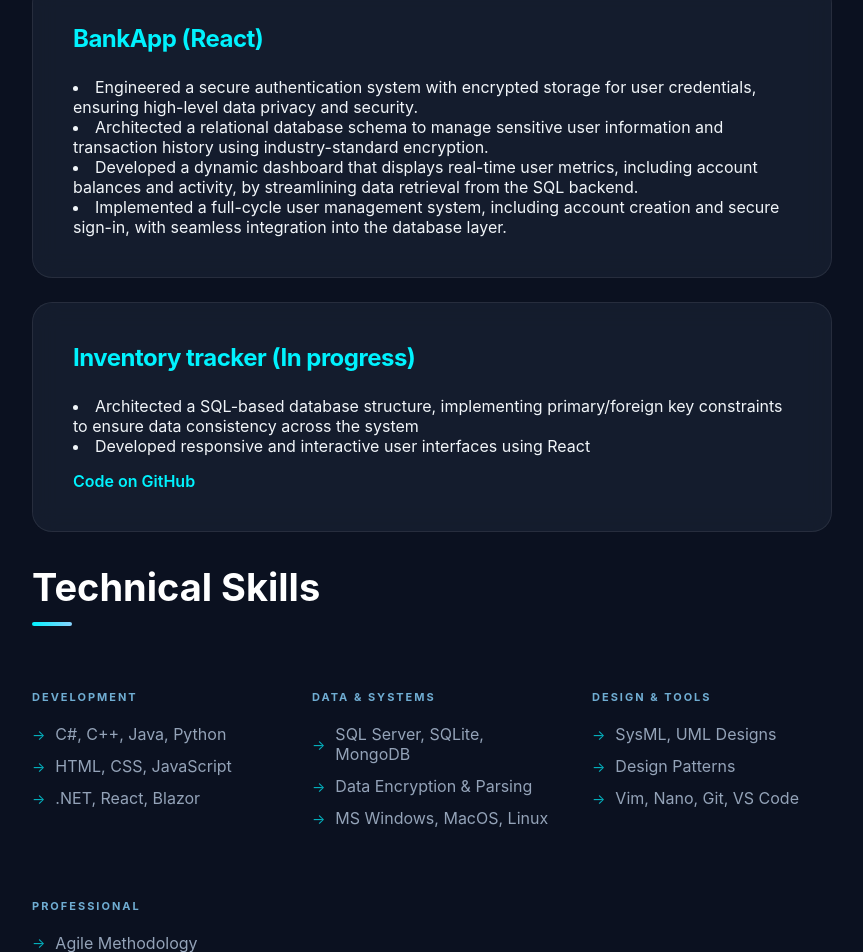
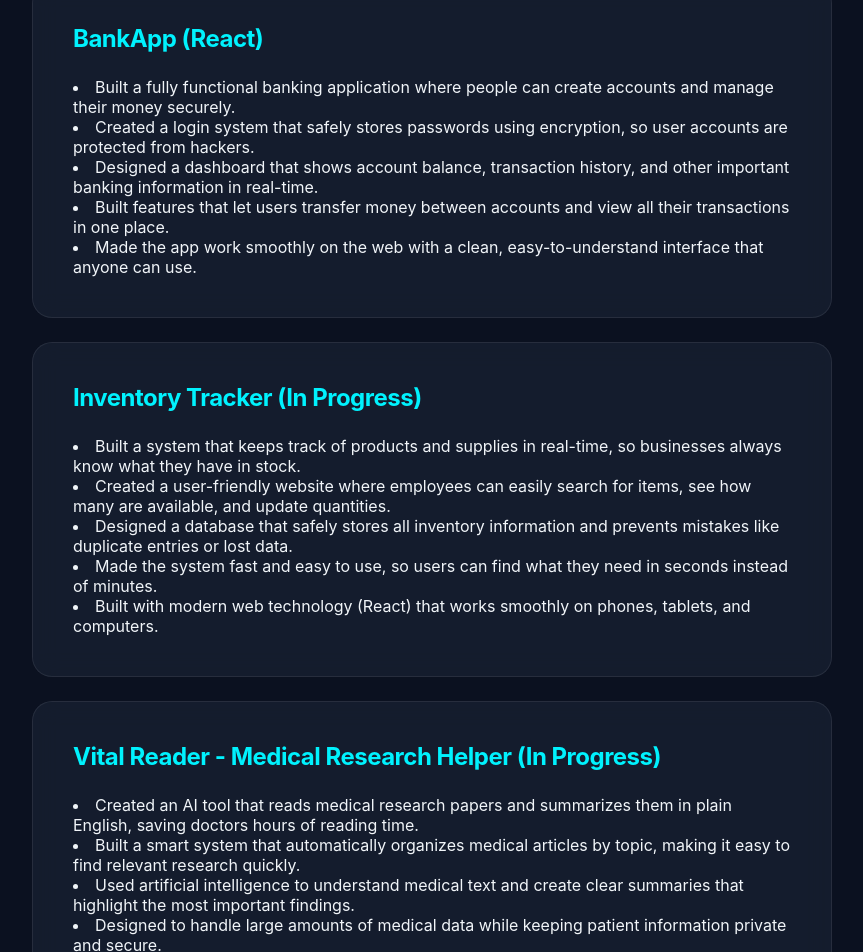
Before and after one commit to Critchfieldz21/Github-Portfolio, a React (Create React App) app in the folder portfolio/: page / in a window 1280 px wide. Shown: the part 1653-2605 px from the top of the page, without its empty margins (208-1071 px from the left). Built offline with nearby package versions, Linux system fonts and the light colour scheme.

Commit message:
updated the descriptions and added ML project

```diff
--- a/portfolio/src/App.js
+++ b/portfolio/src/App.js
@@ -19,25 +19,41 @@
   {
     title: 'BankApp (React)',
     description: [
-      'Engineered a secure authentication system with encrypted storage for user credentials, ensuring high-level data privacy and security.',
-      'Architected a relational database schema to manage sensitive user information and transaction history using industry-standard encryption.',
-      'Developed a dynamic dashboard that displays real-time user metrics, including account balances and activity, by streamlining data retrieval from the SQL backend.',
-      'Implemented a full-cycle user management system, including account creation and secure sign-in, with seamless integration into the database layer.'
+      'Built a fully functional banking application where people can create accounts and manage their money securely.',
+      'Created a login system that safely stores passwords using encryption, so user accounts are protected from hackers.',
+      'Designed a dashboard that shows account balance, transaction history, and other important banking information in real-time.',
+      'Built features that let users transfer money between accounts and view all their transactions in one place.',
+      'Made the app work smoothly on the web with a clean, easy-to-understand interface that anyone can use.'
     ]
   },
   {
-    title: 'Inventory tracker (In progress)',
+    title: 'Inventory Tracker (In Progress)',
     description: [
-      'Architected a SQL-based database structure, implementing primary/foreign key constraints to ensure data consistency across the system',
-      'Developed responsive and interactive user interfaces using React'
+      'Built a system that keeps track of products and supplies in real-time, so businesses always know what they have in stock.',
+      'Created a user-friendly website where employees can easily search for items, see how many are available, and update quantities.',
+      'Designed a database that safely stores all inventory information and prevents mistakes like duplicate entries or lost data.',
+      'Made the system fast and easy to use, so users can find what they need in seconds instead of minutes.',
+      'Built with modern web technology (React) that works smoothly on phones, tablets, and computers.'
     ],
-    link: 'https://inventory-tracker-ten-plum.vercel.app'
+    // link: 'https://inventory-tracker-ten-plum.vercel.app'
+  },
+  {
+    title: 'Vital Reader - Medical Research Helper (In Progress)',
+    description: [
+      'Created an AI tool that reads medical research papers and summarizes them in plain English, saving doctors hours of reading time.',
+      'Built a smart system that automatically organizes medical articles by topic, making it easy to find relevant research quickly.',
+      'Used artificial intelligence to understand medical text and create clear summaries that highlight the most important findings.',
+      'Designed to handle large amounts of medical data while keeping patient information private and secure.',
+      'Made a simple interface where doctors and researchers can paste articles and get helpful summaries instantly.'
+    ]
   }
 ];
 
 const SKILLS = {
   'Development': ['C#, C++, Java, Python', 'HTML, CSS, JavaScript', '.NET, React, Blazor'],
-  'Data & Systems': ['SQL Server, SQLite, MongoDB', 'Data Encryption & Parsing', 'MS Windows, MacOS, Linux'],
+  'Data & Systems': ['SQL Server, SQLite, MongoDB', 'Data Encryption & Security', 'Authentication Systems', 'Real-time Data Processing', 'MS Windows, MacOS, Linux'],
+  'Testing & Quality': ['Playwright', 'Unit Testing', 'Test Automation'],
+  'AI & Machine Learning': ['Artificial Intelligence', 'Data Analysis', 'PDF Parsing & Data Extraction'],
   'Design & Tools': ['SysML, UML Designs', 'Design Patterns', 'Vim, Nano, Git, VS Code'],
   'Professional': ['Agile Methodology', 'Deadline Management', 'Work Ethic & Discipline']
 };
```
Also changed, not shown: 1 other file (tests, documents, lock files or other folders).
